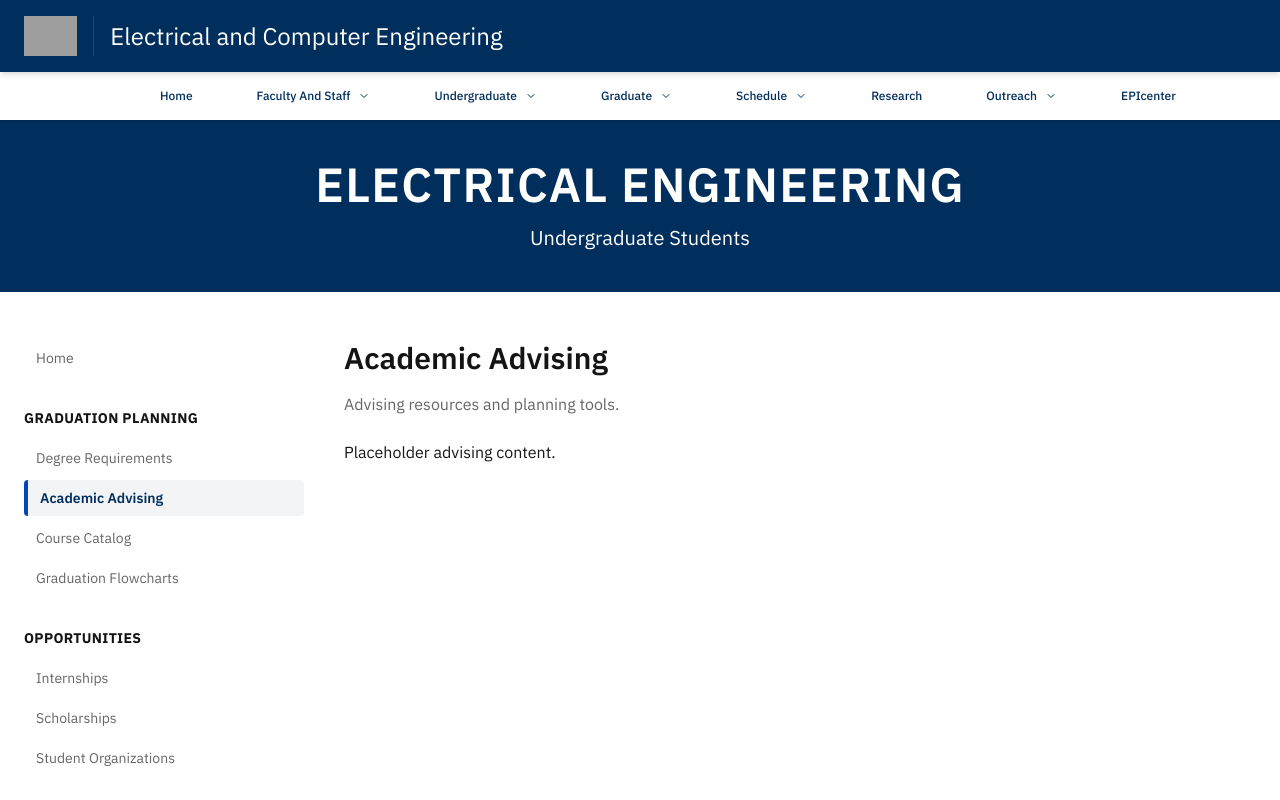
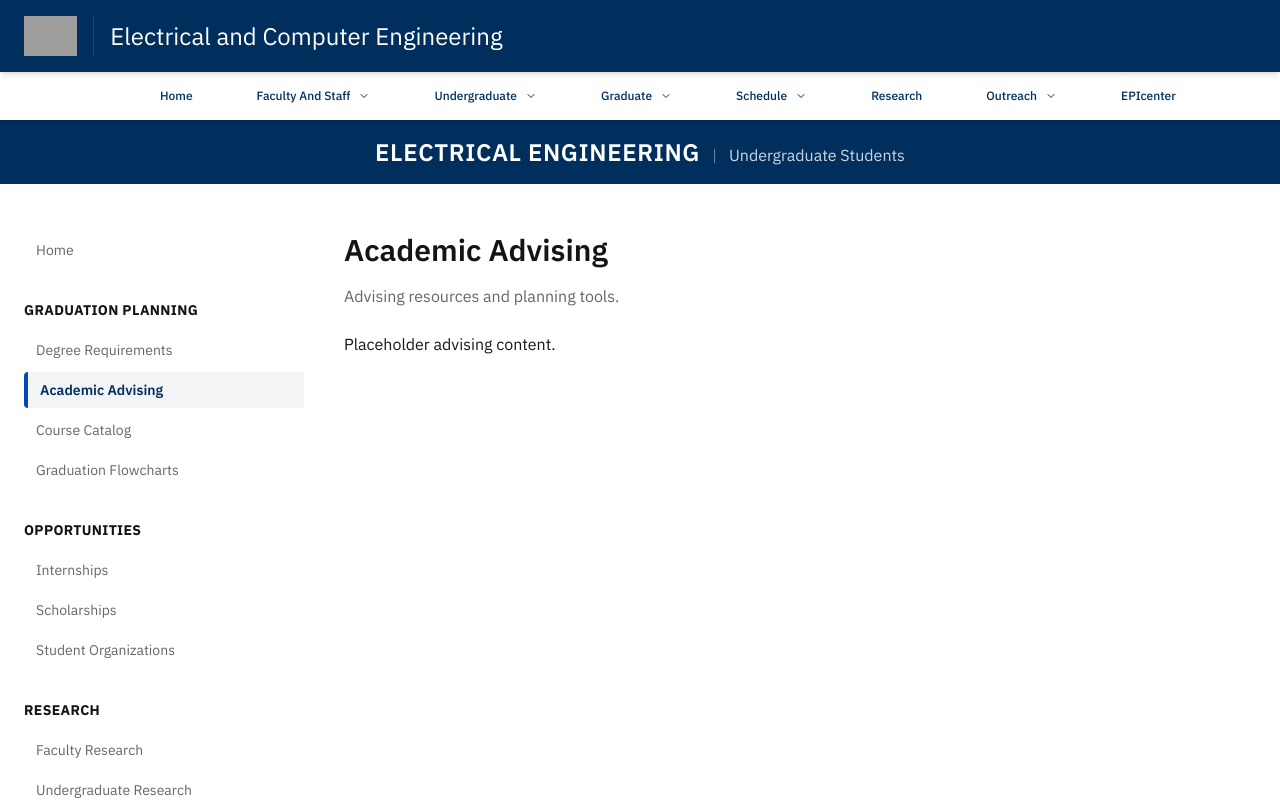
Before and after one commit to BYU-ECE-Software/ECE-Homepage, a Next.js app: page /undergraduate/electrical-engineering/academic-advising in a window 1280 px wide. Shown: the top 800 px of the page. Built offline with nearby package versions, Linux system fonts and the light colour scheme; grey boxes are pictures that could not be loaded.

Commit message:
Minimized top banner size for more compact interface

```diff
--- a/components/undergrad-majors/ContentLayout.tsx
+++ b/components/undergrad-majors/ContentLayout.tsx
@@ -15,13 +15,15 @@ export default function ContentLayout({
 }: ContentLayoutProps) {
   return (
     <div className="bg-white">
-      <section className="bg-byu-navy py-10 text-white">
-        <div className="mx-auto max-w-6xl px-6 text-center">
-          <h1 className="text-4xl font-semibold tracking-wide md:text-5xl">
+      <section className="bg-byu-navy py-4 text-white">
+        <div className="mx-auto flex max-w-6xl flex-wrap items-baseline justify-center gap-x-3 px-6 text-center">
+          <h1 className="text-xl font-semibold tracking-wide md:text-2xl">
             {major.displayName}
           </h1>
 
-          <p className="mt-4 text-xl">{major.tagline}</p>
+          <span className="text-white/40">|</span>
+
+          <p className="text-sm text-white/80 md:text-base">{major.tagline}</p>
         </div>
       </section>
 
```
